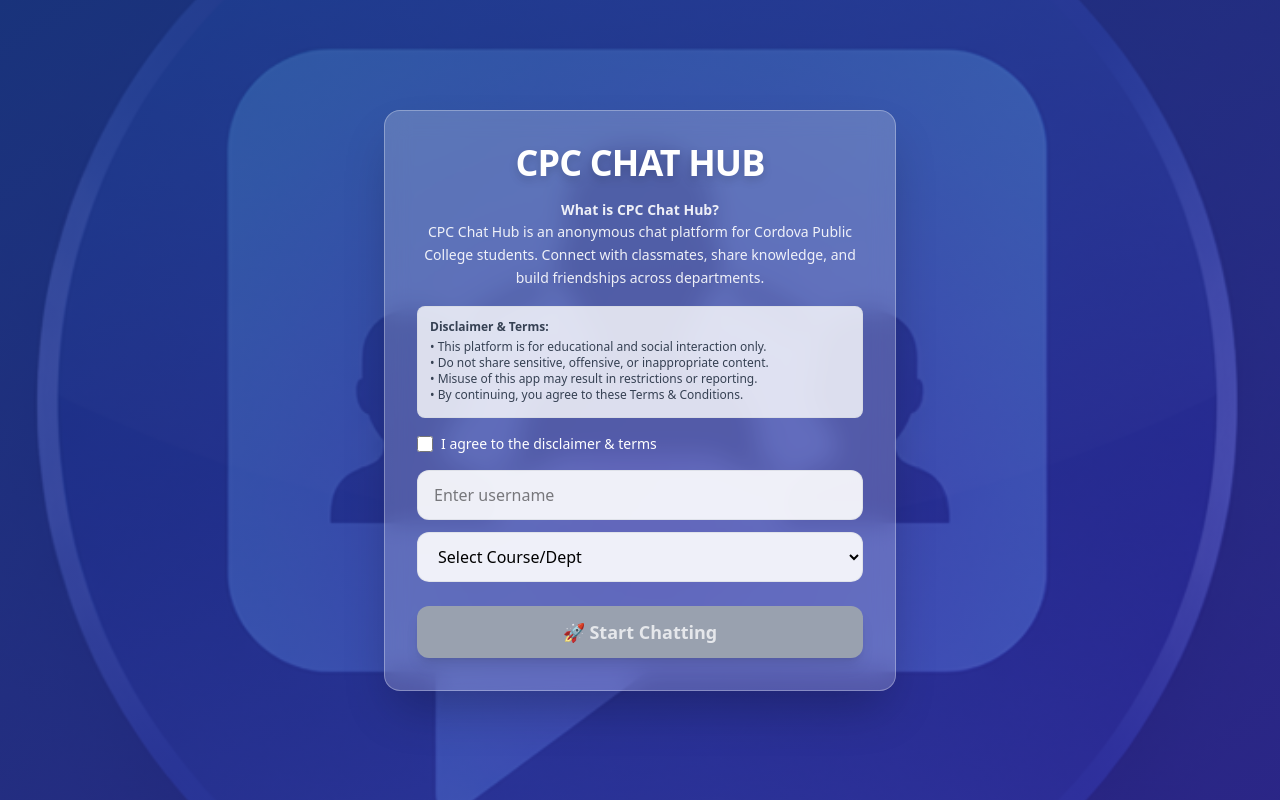
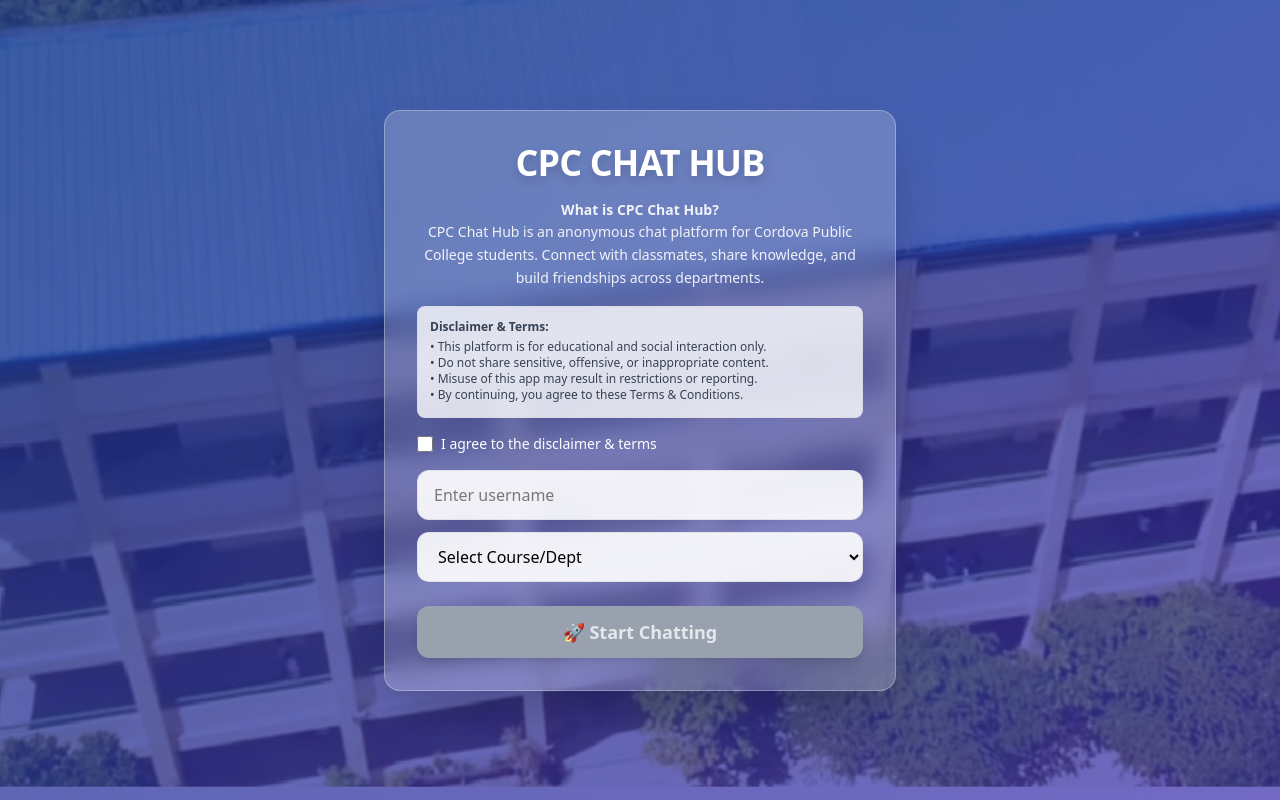
Before and after one commit to Earlskyy/CPC-chat, a React (Vite) app: page / in a window 1280 px wide. Built offline with nearby package versions, Linux system fonts and the light colour scheme.

Commit message:
mylastandfinaltest

```diff
--- a/src/pages/Landing.jsx
+++ b/src/pages/Landing.jsx
@@ -21,7 +21,7 @@ function Landing({ onStart }) {
     <div
       className="min-h-screen flex items-center justify-center px-4 bg-cover bg-center relative"
       style={{
-        backgroundImage: "url('./chathublogo.png')",
+        backgroundImage: "url('./CPCSchool.jpg')",
       }}
     >
       {/* Dark overlay */}
```
